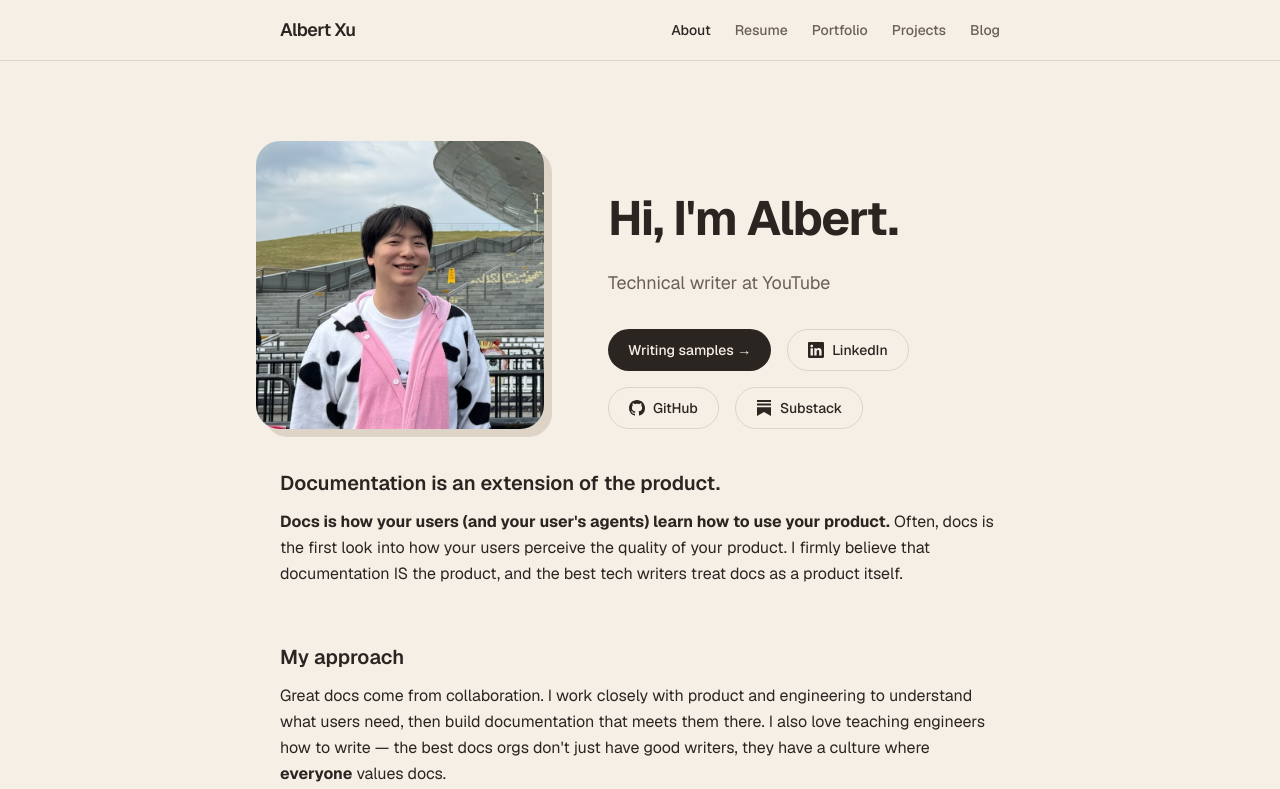
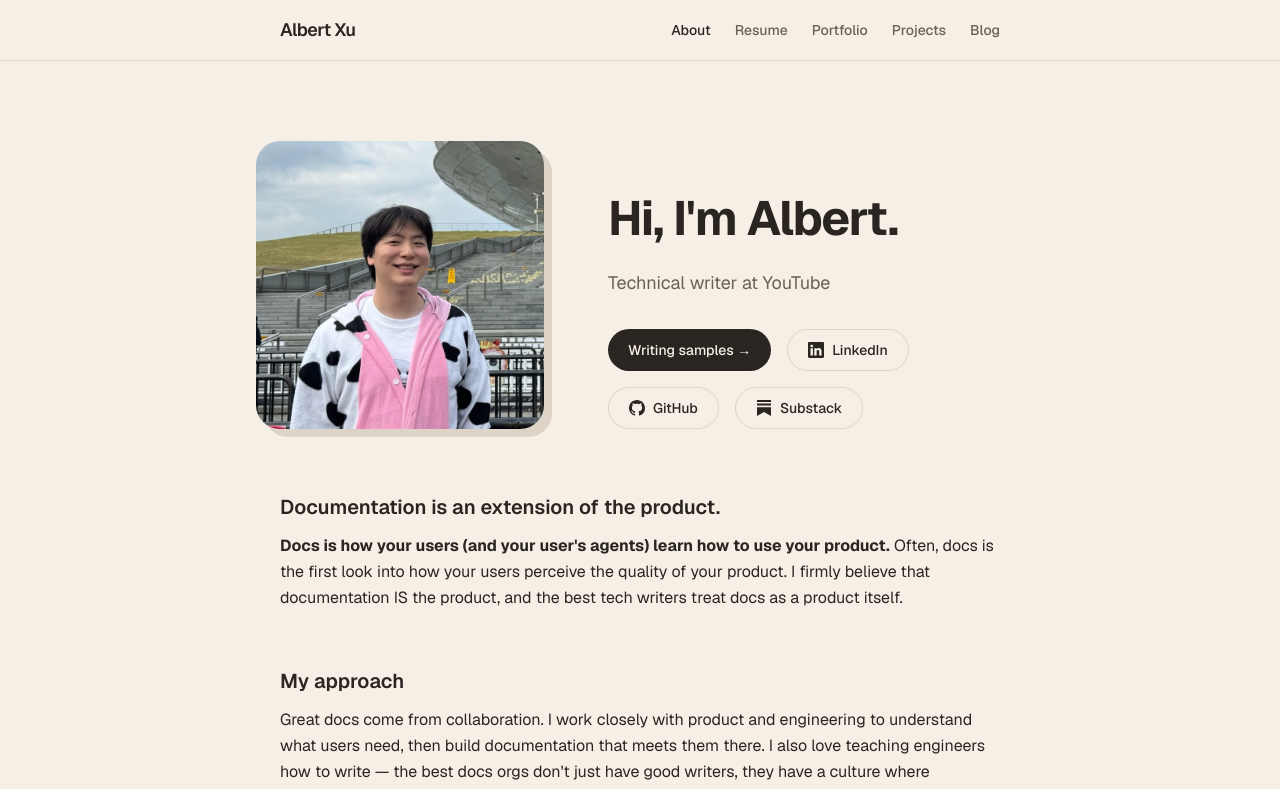
Before and after one commit to xu-albert/albertxu-com, a Next.js app: page / in a window 1280 px wide. Shown: the top 789 px of the page. Built offline with nearby package versions, Linux system fonts and the light colour scheme.

Commit message:
Match hero-to-first-heading gap to 56px prose section spacing

```diff
--- a/src/app/page.tsx
+++ b/src/app/page.tsx
@@ -84,7 +84,7 @@ export default function About() {
   return (
     <div>
       {/* Hero */}
-      <section className="px-6 pt-20 pb-10">
+      <section className="px-6 pt-20 pb-14 sm:pb-16">
         <div className="mx-auto max-w-3xl">
           <div className="flex flex-col items-center gap-10 sm:flex-row sm:items-end sm:gap-16">
             <div className="animate-fade-up relative">
```
Also changed, not shown: 1 other file (tests, documents, lock files or other folders).
